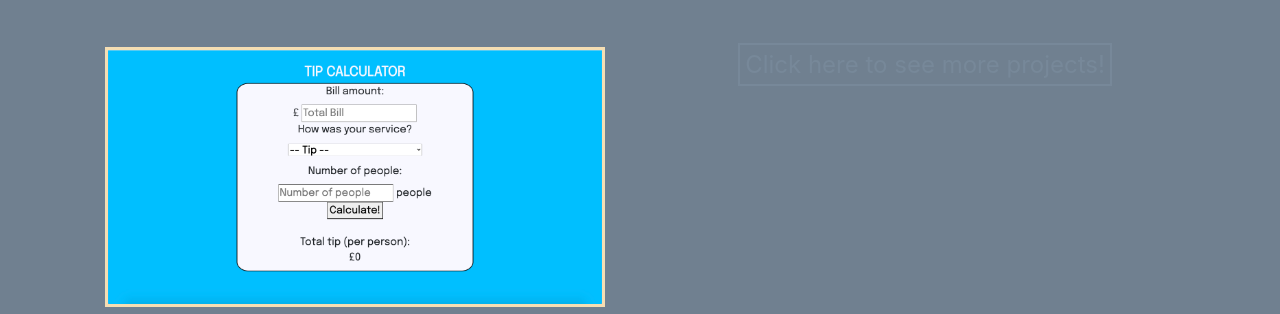
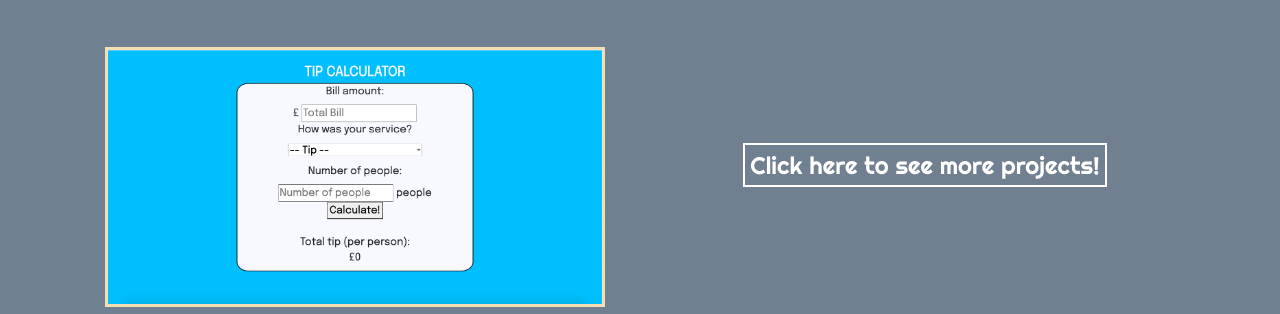
Before and after one commit to SandroEO/Portfolio, a plain HTML site: page index.html in a window 1280 px wide. Shown: the part 2699-3013 px from the top of the page. Drawn offline with nearby package versions, Linux system fonts and the light colour scheme.

Commit message:
Update index.css

```diff
--- a/index.css
+++ b/index.css
@@ -448,6 +448,11 @@ div a .fab:hover {
 	height:260px;
 	border:3px solid wheat;
 }
+@media screen and (max-width:1050px) {
+	.calculator {
+		margin-bottom:70px;
+	}
+}
 .img__description3 {
 	position:absolute;
 	top:0;
@@ -456,7 +461,7 @@ div a .fab:hover {
 	right:0;
 	background:rgba(112,128,144,0.82);
 	color:wheat;
-	font-size:33px;
+	font-size:30px;
 	visibility:hidden;
 	opacity:0;
 	font-family:'Fredoka One',cursive;
@@ -466,10 +471,19 @@ div a .fab:hover {
 	visibility:visible;
 	opacity:1;
 }
-.more {
-	width:500px;
-	height:260px;
-	margin:auto;
+.more a {
+	display: block;
+    margin: 100px auto;
+}
+.more a span {
+	color: white;
+	border: 2px solid white;
+	font-family: 'Righteous',cursive !important;
+}
+.more a span:hover {
+	color: #778899;
+	border: 2px solid #778899;
+	background-color: wheat;
 }
 button {
 	left:30%;
```
